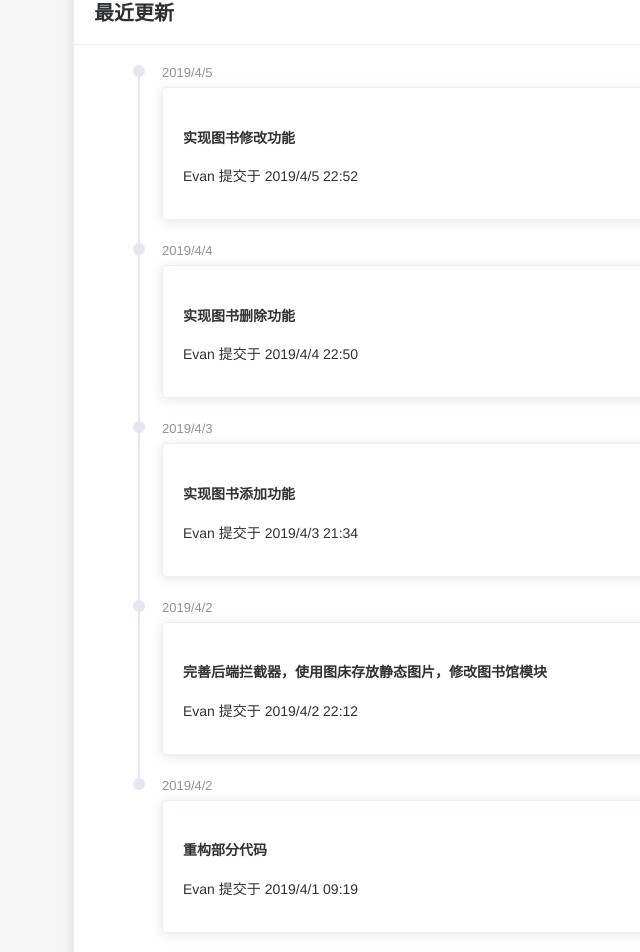
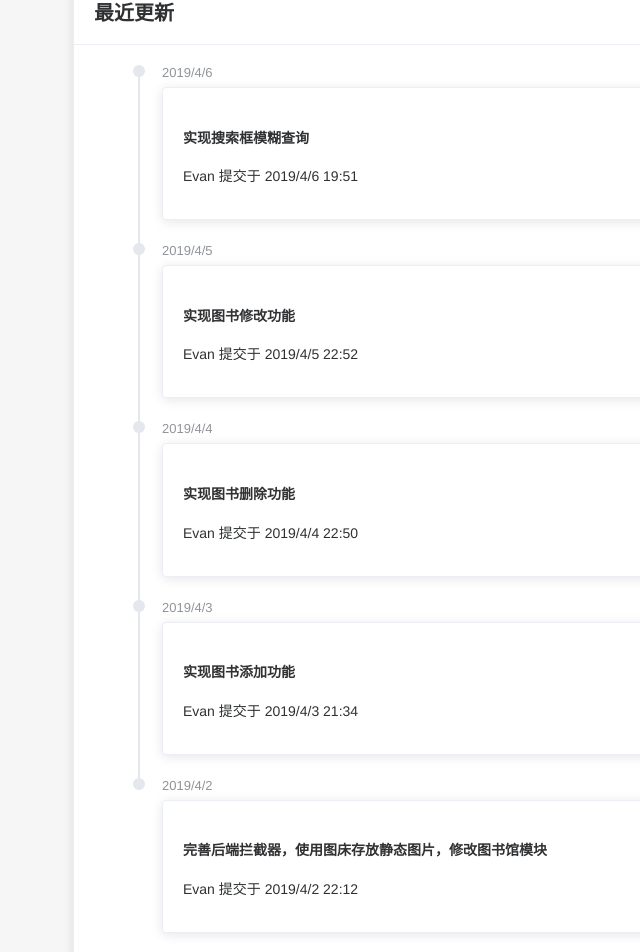
Before and after one commit to Antabot/White-Jotter-Vue, a Vue app: page /index in a window 1280 px wide. Shown: the part 614-1566 px from the top of the page, without its empty margins (72-712 px from the left). Built offline with nearby package versions, Linux system fonts and the light colour scheme; what mavon-editor would draw is missing.

Commit message:
update: 修改 README.md 并优化部分代码

```diff
--- a/src/components/home/UpdateCard.vue
+++ b/src/components/home/UpdateCard.vue
@@ -6,6 +6,12 @@
     </div>
     <div class="block">
       <el-timeline>
+        <el-timeline-item timestamp="2019/4/6" placement="top">
+          <el-card>
+            <h4>实现搜索框模糊查询</h4>
+            <p>Evan 提交于 2019/4/6 19:51</p>
+          </el-card>
+        </el-timeline-item>
         <el-timeline-item timestamp="2019/4/5" placement="top">
           <el-card>
             <h4>实现图书修改功能</h4>
@@ -30,12 +36,6 @@
             <p>Evan 提交于 2019/4/2 22:12</p>
           </el-card>
         </el-timeline-item>
-        <el-timeline-item timestamp="2019/4/2" placement="top">
-          <el-card>
-            <h4>重构部分代码</h4>
-            <p>Evan 提交于 2019/4/1 09:19</p>
-          </el-card>
-        </el-timeline-item>
       </el-timeline>
     </div>
   </el-card>
--- a/src/components/library/LibraryIndex.vue
+++ b/src/components/library/LibraryIndex.vue
@@ -5,7 +5,7 @@
     </el-aside>
     <el-main>
       <el-row>
-        <el-col :span="24" style="width: 100%;text-align: left;line-height: 100%;height: 40px"><Tag></Tag></el-col>
+        <!--<el-col :span="24" style="width: 100%;text-align: left;line-height: 100%;height: 40px"><Tag></Tag></el-col>-->
       </el-row>
       <el-row>
         <books></books>
--- a/src/components/library/SearchBar.vue
+++ b/src/components/library/SearchBar.vue
@@ -1,5 +1,5 @@
 <template>
-  <div style="margin-bottom: 10px;display: flex;justify-content: center;align-items: center">
+  <div style="margin-bottom: 30px;display: flex;justify-content: center;align-items: center">
     <el-input
       @keyup.enter.native="searchClick"
       placeholder="通过书名或作者搜索..."
```
